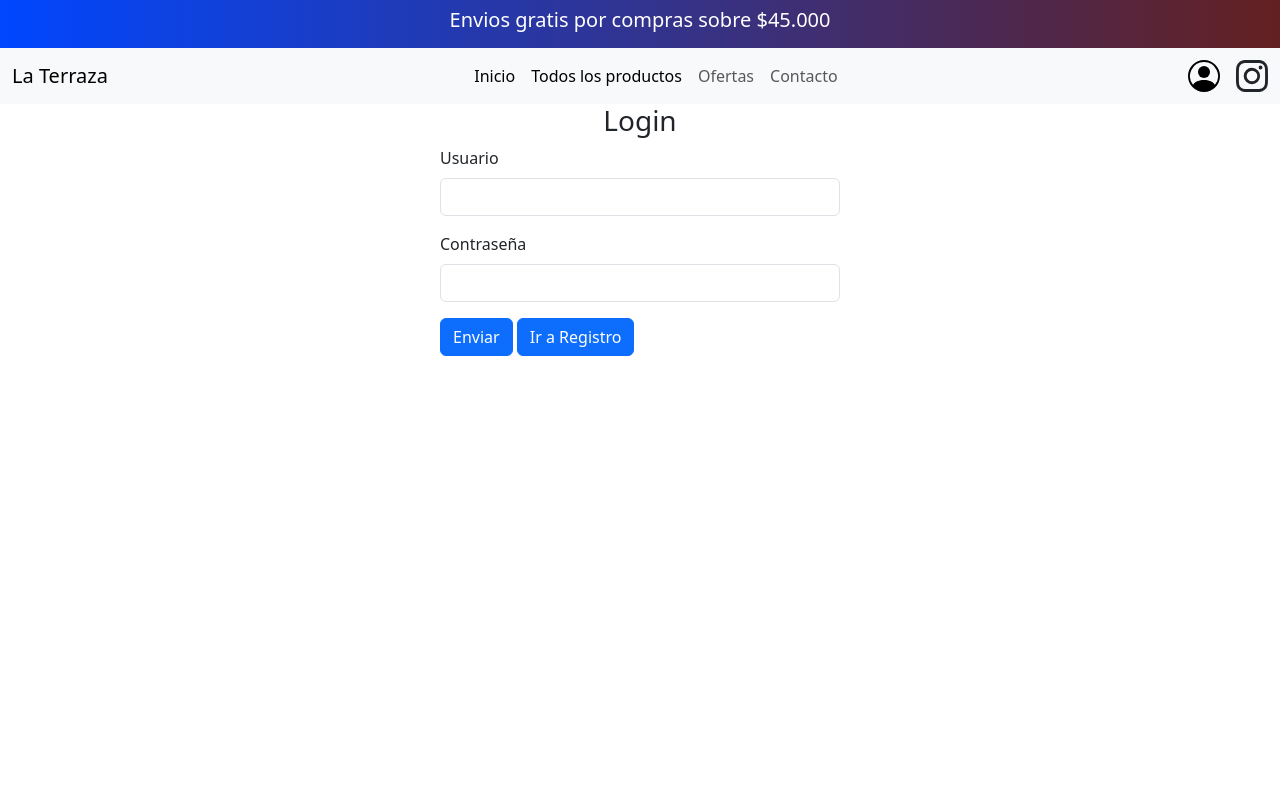
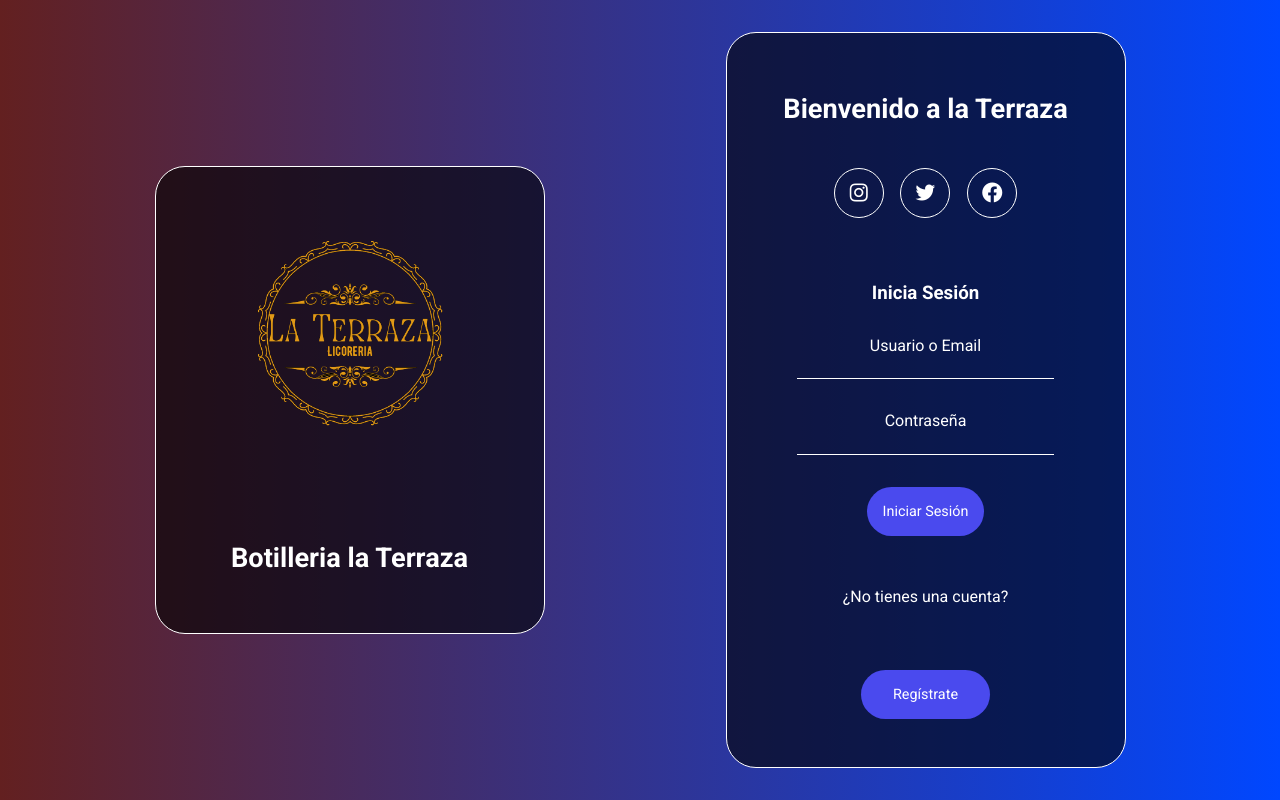
Before and after one commit to elmenah/django, a Django app: page /login/ in a window 1280 px wide. Run offline with Django 5.2, Linux system fonts and the light colour scheme.

Commit message:
Clase miercoles
Faltan cosas

```diff
--- /dev/null
+++ b/django-practica2/tiendaweb/principal/static/css/login.css
@@ -0,0 +1,151 @@
+* {
+    margin: 0;
+    padding: 0;
+    box-sizing: border-box;
+    font-family: 'Roboto', sans-serif;
+  }
+
+  body {
+    height: 100vh;
+    display: flex;
+    align-items: center;
+    justify-content: center;
+    background-image: url("{% static 'imagenes/1.jpg' %}");
+    background-position: center;
+    background-repeat: no-repeat;
+    background-size: cover;
+    color: #fff;
+    background: linear-gradient(to left, rgba(0, 71, 255, 1), rgba(99, 32, 32, 1));
+
+  }
+
+  .container-form {
+    width: 90%;
+    height: 90vh;
+    display: flex;
+    justify-content: space-around;
+    align-items: center;
+  }
+
+  .Botilleria {
+    width: 390px;
+    padding: 1rem;
+    background-color: rgba(0, 0, 0, 0.602);
+    border: 1px solid white;
+	border-radius: 30px;
+    text-align: center;
+    display: flex;
+    flex-direction: column;
+    align-items: center;
+    color: #ffffff;
+  }
+
+  .Botilleria img {
+    width: 300px;
+    margin-bottom: 1rem;
+  }
+
+  .formulario {
+    width: 400px;
+    padding: 1rem;
+    background-color: rgba(0, 0, 0, 0.602);
+    border: 1px solid white;
+	border-radius: 30px;
+    text-align: center;
+  }
+
+  .create-account {
+    padding: 2.7rem 0;
+    font-size: 1.7rem;
+  }
+
+  .iconos {
+    width: 200px;
+    display: flex;
+    justify-content: space-around;
+    margin: auto;
+    margin-bottom: 2rem;
+  }
+
+  .border-icon {
+    height: 50px;
+    width: 50px;
+    display: flex;
+    align-items: center;
+    justify-content: center;
+    border: solid thin white;
+    border-radius: 50%;
+    font-size: 1.5rem;
+    transition: all .3s ease-in;
+  }
+
+  .border-icon:hover {
+    background-color: #4a4aee;
+    cursor: pointer;
+  }
+
+  .cuenta-gratis {
+    padding: 2rem 0;
+  }
+
+  .formulario input {
+    width: 70%;
+    display: block;
+    margin: auto;
+    margin-bottom: 2rem;
+    background-color: transparent;
+    border: none;
+    border-bottom: white thin solid;
+    text-align: center;
+    outline: none;
+    padding: .2rem 0;
+    font-size: .9rem;
+    color: white;
+  }
+
+  .formulario button {
+    padding: 1rem;
+    font-weight: 400;
+    background-color: #4a4aee;
+    border-radius: 2rem;
+    border: none;
+    outline: none;
+    cursor: pointer;
+    font-size: .9rem;
+    color: #fff;
+  }
+
+  .formulario button:hover {
+    background-color: #6464f8;
+  }
+
+  a.btn.btn-primary {
+    display: block;
+    margin: 2rem auto;
+    width: fit-content;
+    text-align: center;
+    background-color: #4a4aee;
+    padding: 1rem 2rem;
+    border-radius: 2rem;
+    color: #fff;
+    text-decoration: none;
+    font-size: .9rem;
+  }
+
+  a.btn.btn-primary:hover {
+    background-color: #6464f8;
+  }
+
+  @media screen and (max-width: 768px) {
+    .container-form {
+      flex-direction: column;
+      height: auto;
+      align-items: center;
+    }
+
+    .Botilleria,
+    .formulario {
+      width: 90%;
+      margin: 1rem auto;
+    }
+  }
--- a/django-practica2/tiendaweb/principal/templates/login.html
+++ b/django-practica2/tiendaweb/principal/templates/login.html
@@ -1,35 +1,55 @@
 {% load static %}
-{% include "navbarplantilla.html" %}
 {% block body %}
 
-<link rel="stylesheet" type="text/css" href="{% static 'css/estilo.css' %}">
-<style>
-  .form-container {
-    max-width: 400px; /* Ajusta el ancho según sea necesario */
-    margin: 0 auto; /* Centra el formulario horizontalmente */
-  }
-</style>
-<h3 style="text-align: center;" >Login</h3>
-<form method="POST" class="form-container">
-  {% csrf_token %}
-  <div class="mb-3">
-    <label for="usuario" class="form-label" >Usuario</label>
-    <input type="name" class="form-control" id="usuario" name="usuariologin" aria-describedby="emailHelp" >
+<link rel="stylesheet" type="text/css" href="{% static 'css/login.css' %}">
+<link href="https://fonts.googleapis.com/css2?family=Roboto:wght@400;700&display=swap" rel="stylesheet">
+<link href='https://unpkg.com/boxicons@2.1.1/css/boxicons.min.css' rel='stylesheet'>
+<div class="container-form">
+  <div class="Botilleria">
+    <img src="{% static 'imagenes/logo terraza.png' %}" alt="Botilleria La Terraza">
+    <h2 class="create-account">Botilleria la Terraza</h2>
   </div>
 
-  <div class="mb-3">
-    <label for="exampleInputPassword1" class="form-label">Contraseña</label>
-    <input type="password" class="form-control" id="exampleInputPassword1" name="password1login">
+  <div class="formulario">
+    <h2 class="create-account">Bienvenido a la Terraza</h2>
+    <div class="iconos">
+      <div class="border-icon">
+        <i class='bx bxl-instagram'></i>
+      </div>
+      <div class="border-icon">
+        <i class='bx bxl-twitter'></i>
+      </div>
+      <div class="border-icon">
+        <i class='bx bxl-facebook-circle'></i>
+      </div>
+    </div>
+    <h3 class="cuenta-gratis">Inicia Sesión</h3>
+    <form method="POST" class="form-container">
+      {% csrf_token %}
+      <div class="mb-3">
+        <label for="usuario" class="form-label">Usuario o Email</label>
+        <input type="text" class="form-control" id="usuario" name="usuariologin"  required>
+      </div>
 
+      <div class="mb-3">
+        <label for="exampleInputPassword1" class="form-label">Contraseña</label>
+        <input type="password" class="form-control" id="exampleInputPassword1" name="password1login"  required>
+      </div>
 
+      <button type="submit" class="btn btn-primary">Iniciar Sesión</button>
+    </form>
+    <br>
+    <p class="cuenta-gratis">¿No tienes una cuenta?</p>
+    <a class="btn btn-primary" href="{% url 'registro' %}">Regístrate</a>
+  </div>
+</div>
 
-  </div>
-  <button type="submit" class="btn btn-primary"> Enviar </button>
-  <a type="text" class="btn btn-primary" href="{% url 'registro' %}"> Ir a Registro </a>
-</form>
 {% if messages %}
-    {% for mensaje in messages%}
-    {{mensaje}}
-    {% endfor %}
+  {% for mensaje in messages %}
+    <div class="alert alert-info" role="alert">
+      {{ mensaje }}
+    </div>
+  {% endfor %}
 {% endif %}
+
 {% endblock %}
```
Also changed, not shown: django-practica2/tiendaweb/principal/models.py (+11 -0 lines), django-practica2/tiendaweb/principal/static/css/registro.css (+141 -141 lines), django-practica2/tiendaweb/principal/templates/perfil.html (+35 -4 lines), django-practica2/tiendaweb/principal/templates/registro.html (+5 -9 lines), django-practica2/tiendaweb/db.sqlite3, django-practica2/tiendaweb/principal/views.py (line endings or trailing spaces).
